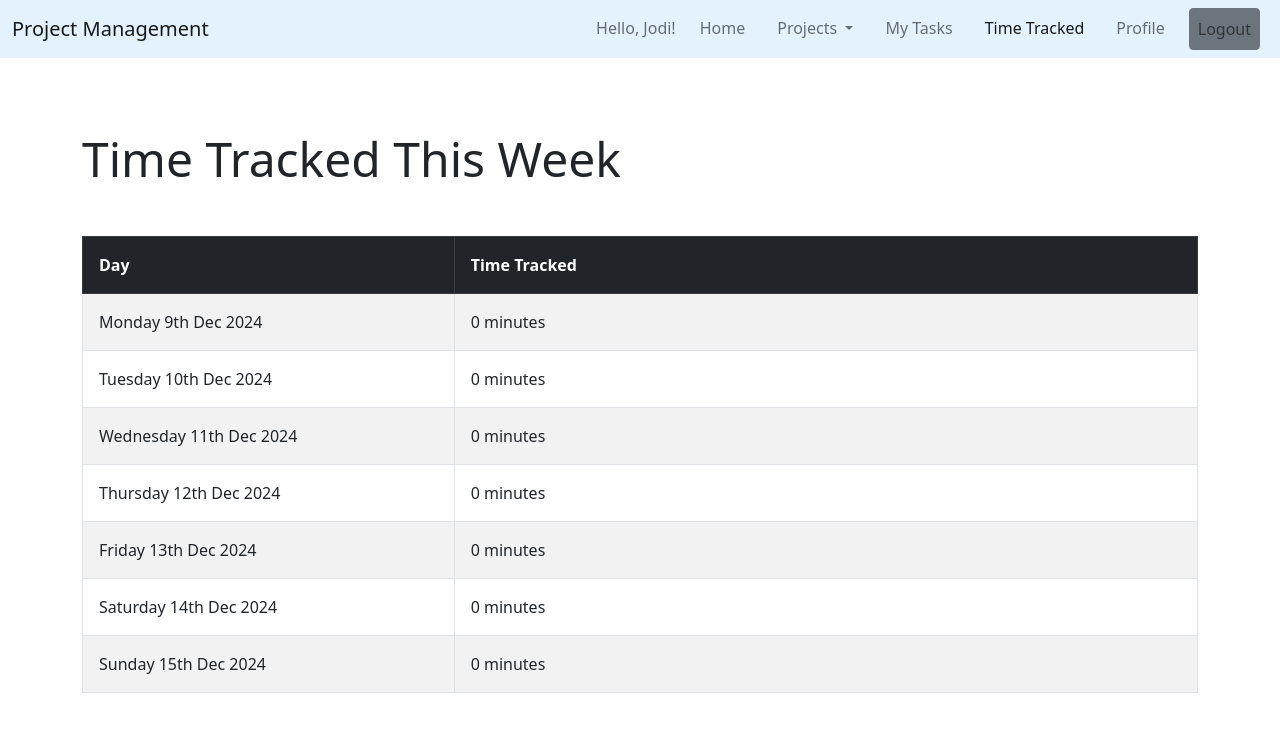
After one commit to jodi-curtis/project-management, a Django app: page /time-tracked/ in a window 1280 px wide. The commit adds this page. Shown: the top 732 px of the page. Run offline with Django 5.2, Linux system fonts and the light colour scheme; a user stored in the database is signed in; data comes from the database, SQL or seed files in the repository; both versions use the stored data as it was after the commit; some libraries are stand-ins or nearby versions.

Commit message:
Add tracked time page

```diff
--- a/projects/templates/projects/base.html
+++ b/projects/templates/projects/base.html
@@ -46,6 +46,10 @@
                             </li>
 
                             <li class="nav-item mx-2">
+                                <a class="nav-link {% if request.resolver_match.url_name == 'time-tracked' %}active{% endif %}" href="{% url 'time-tracked' %}">Time Tracked</a>
+                            </li>
+
+                            <li class="nav-item mx-2">
                                 <a class="nav-link {% if request.resolver_match.url_name == 'profile' %}active{% endif %}" href="{% url 'profile' %}">Profile</a>
                             </li>
 
--- a/projects/templates/projects/project_detail.html
+++ b/projects/templates/projects/project_detail.html
@@ -84,9 +84,9 @@
                                                 {% endif %}
                                                 |
                                                 {% if task.complete %}
-                                                    Completed: {{ task.completed_date }}
+                                                    Completed: {{ task.completed_date|date:'dS M Y' }}
                                                 {% else %}
-                                                    Due: <span class="{% if task.is_overdue %}text-danger{% endif %}">{{ task.due_date }}</span>
+                                                    Due: <span class="{% if task.is_overdue %}text-danger{% endif %}">{{ task.due_date|date:'dS M Y' }}</span>
                                                 {% endif %}
                                             </small>
                                         </span>
--- /dev/null
+++ b/projects/templates/projects/time_tracked.html
@@ -0,0 +1,22 @@
+{% extends "projects/base.html" %}
+{% block content %}
+    <div class="container">
+        <h2 class="display-5 my-5">Time Tracked This Week</h2>
+        <table class="table table-striped table-bordered">
+            <thead class="table-dark">
+                <tr>
+                    <th class="p-3 col-4">Day</th>
+                    <th class="p-3 col-8">Time Tracked</th>
+                </tr>
+            </thead>
+            <tbody>
+                {% for day in days_of_week %}
+                    <tr>
+                        <td class="p-3 col-4">{{ day.date|date:"l jS M Y" }}</td>
+                        <td class="p-3 col-8">{{ day.time_spent }}</td>
+                    </tr>
+                {% endfor %}
+            </tbody>
+        </table>
+  </div>
+{% endblock %}
--- a/projects/urls.py
+++ b/projects/urls.py
@@ -1,5 +1,6 @@
 from django.urls import path, include
 from .views import home, ProjectListView, ProjectDetailView, ProjectCreateView, ProjectUpdateView, ProjectDeleteView
+from . import views
 
 urlpatterns = [
     path('', home, name='project-home'),
@@ -9,4 +10,5 @@ urlpatterns = [
     path('project/<int:pk>/update/', ProjectUpdateView.as_view(), name='project-update'),
     path('project/<int:pk>/delete/', ProjectDeleteView.as_view(), name='project-delete'),
     path('tasks/', include('tasks.urls')),
+    path('time-tracked/', views.time_tracked, name='time-tracked'),
 ]
--- a/projects/views.py
+++ b/projects/views.py
@@ -240,3 +240,41 @@ def home(request):
         'completed_count' : len(completed_projects),
     }
     return render(request, 'projects/home.html', context)
+
+def time_tracked(request):
+    today = timezone.now().date()
+    start_of_week = today - timedelta(days=today.weekday())
+
+    time_entries = TimeEntry.objects.filter(user=request.user, date_entry__gte=start_of_week)
+
+    time_by_day = {}
+
+    for entry in time_entries:
+        date_str = entry.date_entry.strftime('%Y-%m-%d')
+        if date_str not in time_by_day:
+            time_by_day[date_str] = 0
+        time_by_day[date_str] += entry.time_spent_minutes
+
+    days_of_week = []
+    for i in range(7):
+        date = start_of_week + timedelta(days=i)
+        date_str = date.strftime('%Y-%m-%d')
+        minutes_spent = time_by_day.get(date_str, 0)
+        if minutes_spent >= 60:
+            hours = minutes_spent // 60
+            minutes = minutes_spent % 60
+            days_of_week.append({
+                'date': date,
+                'time_spent': f"{hours} hours {minutes} minutes"
+            })
+        else:
+            days_of_week.append({
+                'date': date,
+                'time_spent': f"{minutes_spent} minutes"
+            })
+
+    context = {
+        'days_of_week': days_of_week,
+    }
+
+    return render(request, 'projects/time_tracked.html', context)
--- /dev/null
+++ b/static/css/style.css
@@ -0,0 +1,3 @@
+.body{
+    background-color: red;
+}
```
Also changed, not shown: projects/templates/projects/home.html (+6 -2 lines), db.sqlite3, static/images/favicon.ico (added), static/images/logo.png (added).
